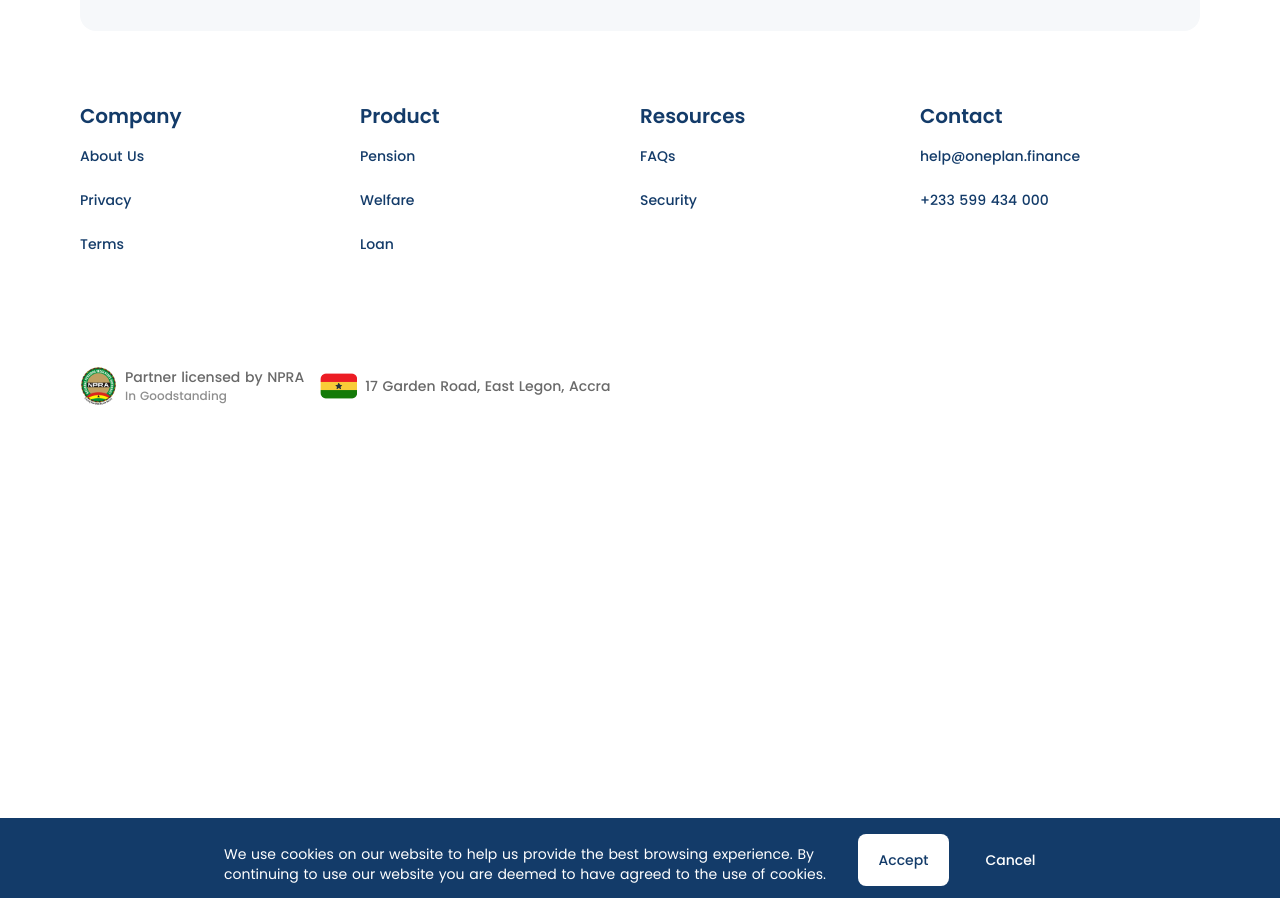
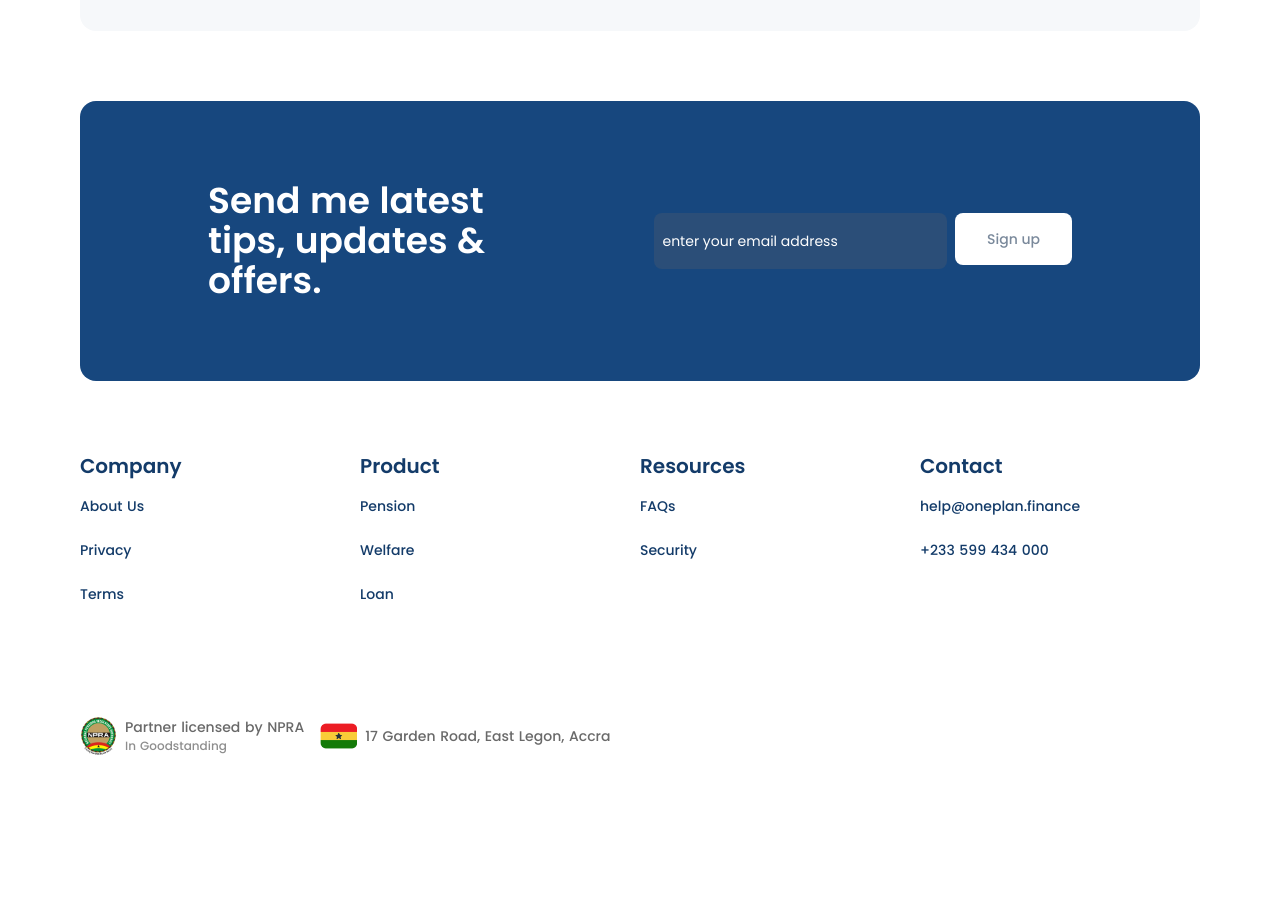
Before and after one commit to kingsoo123/oneplanhowto, a Next.js app: page / in a window 1280 px wide. Shown: the part 3011-3909 px from the top of the page. Built offline with nearby package versions, Linux system fonts and the light colour scheme.

Commit message:
fix: changes made to nav menu tabs

```diff
--- a/app/page.js
+++ b/app/page.js
@@ -7,6 +7,7 @@ import UssdAgent from "@/components/UssdShortCut";
 import FooterMenu from "@/components/footer/FooterMenu";
 import Flag from "@/components/footer/Flag";
 import CookieSect from "@/components/footer/Cookie";
+import NewsLetter from "@/components/newsletter";
 
 export default function Home() {
   return (
@@ -17,6 +18,7 @@ export default function Home() {
       <UssdAgent />
       <NavigatingMenu />
       <MyProfile />
+      <NewsLetter />
       <FooterMenu />
       <Flag />
       <CookieSect />
--- /dev/null
+++ b/components/newsletter/index.js
@@ -0,0 +1,26 @@
+const NewsLetter = () => {
+  return (
+    <div className="md:pl-[80px] md:pr-[80px] mt-[70px]">
+      <div className="flex justify-between items-center bg-[#17477E] w-full px-32 py-20 rounded-2xl">
+        <p className="font-semibold text-4xl text-white">
+          Send me latest <br /> tips, updates & offers.
+        </p>
+        <div className="flex justify-end w-[60%] h-[56px] space-x-2">
+          <input
+            type="text"
+            placeholder="enter your email address"
+            className="w-[60%] bg-[#2B4E78] rounded-lg text-white placeholder-white text-sm pl-2"
+          />
+          <button
+            type="button"
+            className="h-[52px] w-[117px] text-[#7a899b] bg-white font-medium rounded-lg text-sm px-5 py-2.5 me-2 mb-2 dark:bg-white"
+          >
+            Sign up
+          </button>
+        </div>
+      </div>
+    </div>
+  );
+};
+
+export default NewsLetter;
```
